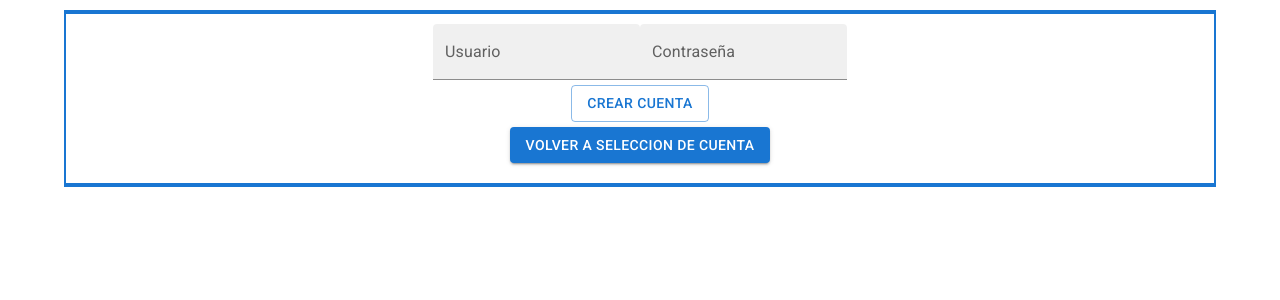
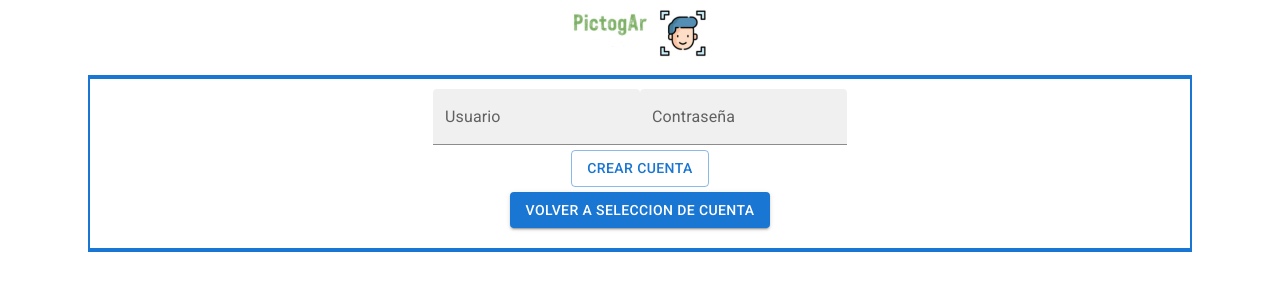
Before and after one commit to RHV044/pictogramas-web, a React (Create React App) app: page /cuenta/crear in a window 1280 px wide. Shown: the top 300 px of the page. Built offline with nearby package versions, Linux system fonts and the light colour scheme; no server answers.

Commit message:
mejoras de estilos para login

```diff
--- a/src/login/components/crearCuenta.tsx
+++ b/src/login/components/crearCuenta.tsx
@@ -4,6 +4,7 @@ import { useNavigate, useLocation } from 'react-router-dom';
 import { CrearUsuario } from '../../services/usuarios-services';
 import { IndexedDbService } from '../../services/indexeddb-service';
 import { IUsuario } from '../model/usuario';
+import Logo from '../../commons/Logo-PictogAR.png';
 
 const CrearCuenta = (props: any) => {
   let navigate = useNavigate();
@@ -36,6 +37,16 @@ const CrearCuenta = (props: any) => {
   }
 
   return (
+    <Container>
+      <Box
+        style={{
+          display: 'flex',
+          alignItems: 'center',
+          justifyContent: 'center',
+        }}
+      >
+        <img alt="Qries" src={Logo} height="65" />
+      </Box>
       <Box
         style={{
           display: 'flex',
@@ -118,6 +129,7 @@ const CrearCuenta = (props: any) => {
           </Box>
         </Container>
       </Box>
+    </Container>
   );
 };
 
--- a/src/login/components/modificarCuenta.tsx
+++ b/src/login/components/modificarCuenta.tsx
@@ -7,6 +7,8 @@ import {
   ActualizarUsuarioPassword,
   usuarioLogueado,
 } from '../../services/usuarios-services';
+import Logo from '../../commons/Logo-PictogAR.png';
+
 const db = new IndexedDbService();
 
 const ModificarCuenta = (props: any) => {
@@ -15,6 +17,16 @@ const ModificarCuenta = (props: any) => {
   const [usuario, setUsuario] = useState(usuarioLogueado as IUsuario);
 
   return (
+    <Container>
+      <Box
+        style={{
+          display: 'flex',
+          alignItems: 'center',
+          justifyContent: 'center',
+        }}
+      >
+        <img alt="Qries" src={Logo} height="65" />
+      </Box>
       <Box
         style={{
           display: 'flex',
@@ -65,7 +77,7 @@ const ModificarCuenta = (props: any) => {
                 color="primary"
                 className="form__custom-button"
                 variant="outlined"
-              style={{margin: 5}}
+                style={{ margin: 5 }}
                 onClick={async () => {
                   await ActualizarUsuarioPassword(usuario);
                   await db.putOrPatchValue('usuarios', usuario);
@@ -89,6 +101,7 @@ const ModificarCuenta = (props: any) => {
           </Box>
         </Container>
       </Box>
+    </Container>
   );
 };
 
--- a/src/login/components/seleccionarCuenta.tsx
+++ b/src/login/components/seleccionarCuenta.tsx
@@ -24,6 +24,7 @@ import {
 } from '../../services/usuarios-services';
 import { IndexedDbService } from '../../services/indexeddb-service';
 import imagenUsuario from '../../commons/imagen-usuario.jpg';
+import Logo from '../../commons/Logo-PictogAR.png';
 
 const SeleccionarCuenta = (props: any) => {
   let navigate = useNavigate();
@@ -54,19 +55,31 @@ const SeleccionarCuenta = (props: any) => {
   }, []);
 
   return (
+    <Container>
       <Box
         style={{
           display: 'flex',
           alignItems: 'center',
           justifyContent: 'center',
-
+        }}
+      >
+        <img alt="Qries" src={Logo} height="65" />
+      </Box>
+      <Box
+        style={{
+          display: 'flex',
+          alignItems: 'center',
+          justifyContent: 'center',
         }}
       >
         <Container>
-      <Box border={4}
+          <Box
+            border={4}
             borderLeft={2}
             borderRight={2}
-      borderColor="primary.main" style={{marginTop: 10, padding: 10, backgroundColor: "white"}}>
+            borderColor="primary.main"
+            style={{ marginTop: 10, padding: 10, backgroundColor: 'white' }}
+          >
             <Grid
               container
               alignItems="center"
@@ -155,6 +168,7 @@ const SeleccionarCuenta = (props: any) => {
           </Box>
         </Container>
       </Box>
+    </Container>
   );
 };
 
--- a/src/login/components/vincularCuenta.tsx
+++ b/src/login/components/vincularCuenta.tsx
@@ -3,6 +3,8 @@ import { useState } from 'react';
 import { useNavigate, useLocation } from 'react-router-dom';
 import { CrearUsuario, ObtenerUsuario } from '../../services/usuarios-services';
 import { IndexedDbService } from '../../services/indexeddb-service';
+import Logo from '../../commons/Logo-PictogAR.png';
+
 const db = new IndexedDbService();
 
 const VincularCuenta = (props: any) => {
@@ -12,6 +14,16 @@ const VincularCuenta = (props: any) => {
   const [password, setPassword] = useState('');
 
   return (
+    <Container>
+      <Box
+        style={{
+          display: 'flex',
+          alignItems: 'center',
+          justifyContent: 'center',
+        }}
+      >
+        <img alt="Qries" src={Logo} height="65" />
+      </Box>
       <Box
         style={{
           display: 'flex',
@@ -69,7 +81,7 @@ const VincularCuenta = (props: any) => {
                 color="primary"
                 className="form__custom-button"
                 variant="outlined"
-              style={{margin: 5}}
+                style={{ margin: 5 }}
                 onClick={async () => {
                   // Se requiere conexion obligatoria para la vinculacion
                   // Se debe registrar nada mas en el indexdbb
@@ -98,6 +110,7 @@ const VincularCuenta = (props: any) => {
           </Box>
         </Container>
       </Box>
+    </Container>
   );
 };
 
```
Lines whose indentation alone changed are shown as unchanged.
